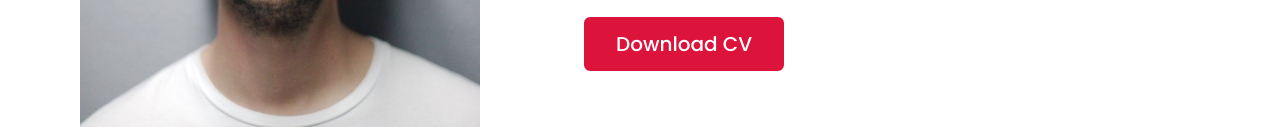
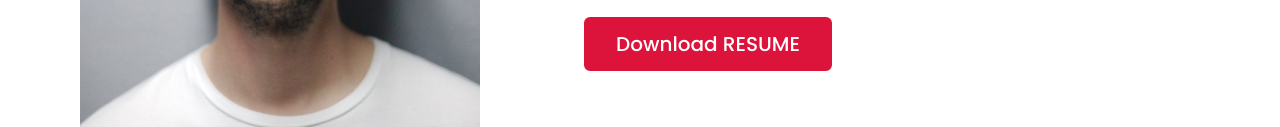
Before and after one commit to ibrahim1165/My-protfolio, a plain HTML site: page index.html in a window 1280 px wide. Shown: the part 1282-1409 px from the top of the page. Drawn offline with nearby package versions, Linux system fonts and the light colour scheme.

Commit message:
button resume adde

```diff
--- a/index.html
+++ b/index.html
@@ -55,7 +55,7 @@
                 <div class="column right">
                     <div class="text">I'm MD IBRAHIM and I'm a <span class="typing-2"></span></div>
                     <p>I am a front-end web developer. I can provide clean code and pixel perfect design. I also make the website more & more interactive with web animations.I can provide clean code and pixel perfect design. I also make the website more & more interactive with web animations.A responsive design makes your website accessible to all users, regardless of their device.</p>
-                    <a href="https://drive.google.com/file/d/1vSapMxaje-RpUUosd2SAd0YEM1Iu-t2u/view?usp=sharing">Download CV</a>
+                    <a href="https://drive.google.com/file/d/1vSapMxaje-RpUUosd2SAd0YEM1Iu-t2u/view?usp=sharing">Download RESUME</a>
                 </div>
             </div>
         </div>
```
